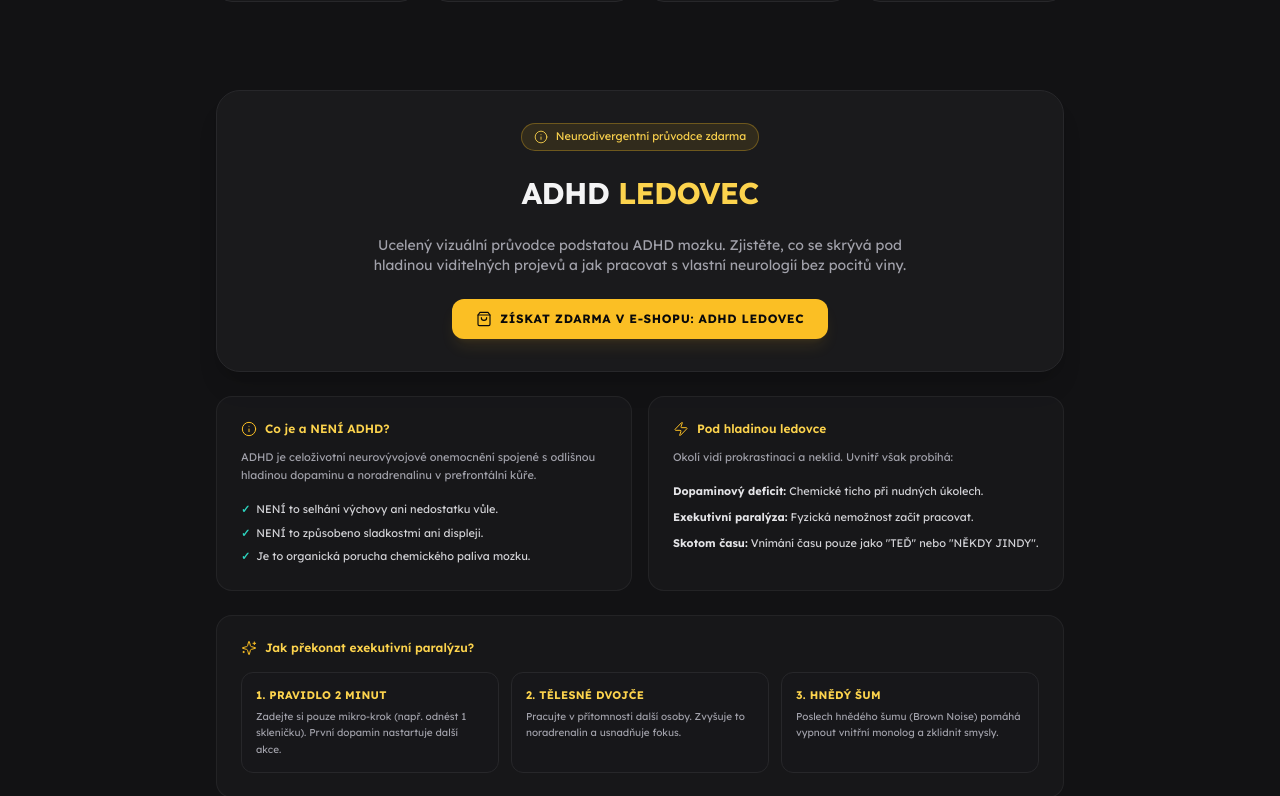
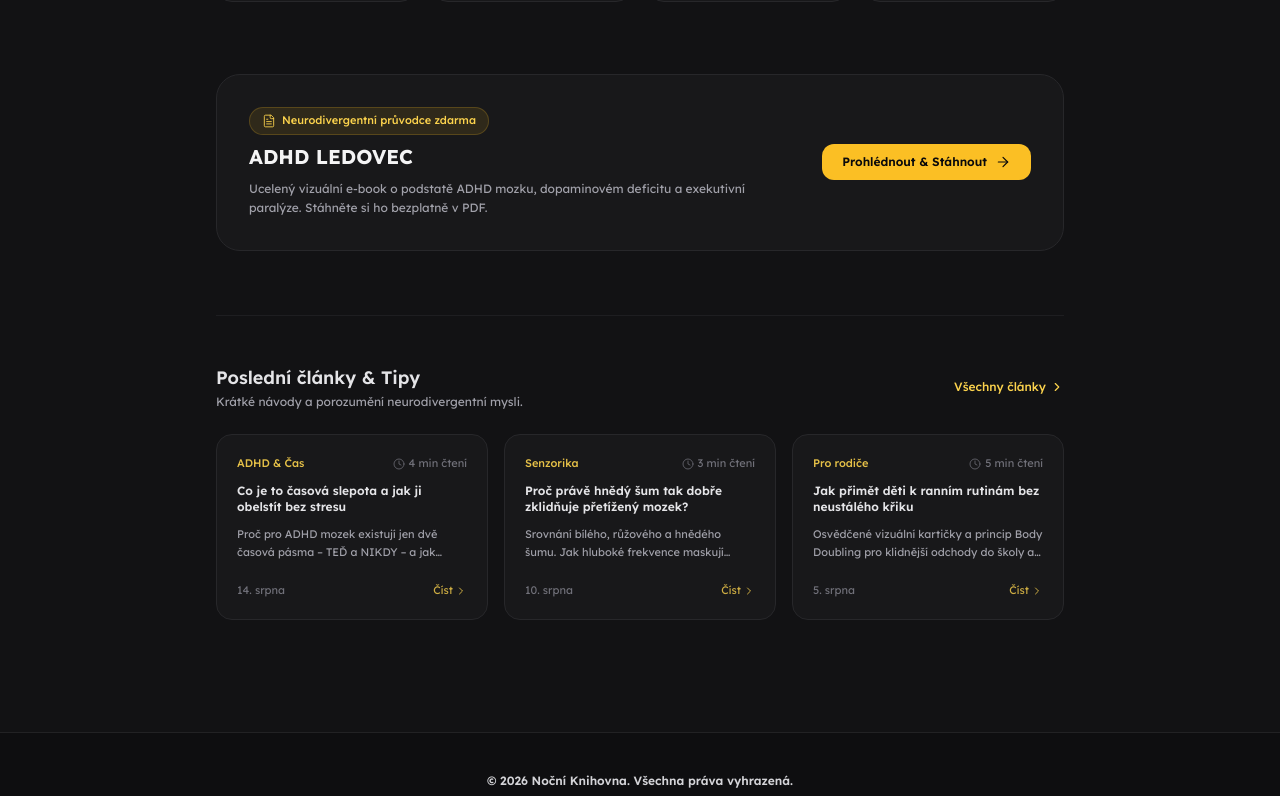
Before and after one commit to onlinejitka/ADHden, a Next.js app: page / in a window 1280 px wide. Shown: the part 868-1664 px from the top of the page. Built offline with nearby package versions, Linux system fonts and the light colour scheme.

Commit message:
Update page.tsx

```diff
--- a/app/page.tsx
+++ b/app/page.tsx
@@ -12,9 +12,7 @@ import {
   CheckCircle2,
   Clock,
   ChevronRight,
-  Info,
-  ShoppingBag,
-  Zap
+  FileText
 } from "lucide-react";
 
 export default function LandingPage() {
@@ -218,120 +216,32 @@ export default function LandingPage() {
             </div>
           </section>
 
-          {/* SEKCE: ADHD LEDOVEC (Průvodce zdarma) */}
-          <section className="space-y-6 pt-6">
-            <div className="p-8 bg-zinc-800/40 border border-zinc-800 rounded-3xl text-center space-y-6 shadow-xl">
-              <div className="inline-flex items-center gap-2 px-3 py-1 rounded-full bg-amber-400/10 border border-amber-400/30 text-[11px] text-amber-300">
-                <Info className="w-3.5 h-3.5" strokeWidth={1.5} />
-                <span>Neurodivergentní průvodce zdarma</span>
-              </div>
-
-              <h2 className="text-2xl sm:text-3xl font-bold tracking-tight text-zinc-100">
-                ADHD <span className="text-amber-300">LEDOVEC</span>
-              </h2>
-
-              <p className="text-xs sm:text-sm text-zinc-400 max-w-xl mx-auto leading-relaxed">
-                Ucelený vizuální průvodce podstatou ADHD mozku. Zjistěte, co se skrývá pod hladinou viditelných projevů a jak pracovat s vlastní neurologií bez pocitů viny.
-              </p>
-
-              <div>
-                <a
-                  href="https://eshop.adhden.cz"
-                  target="_blank"
-                  rel="noopener noreferrer"
-                  className="inline-flex items-center justify-center gap-2 bg-amber-400 hover:bg-amber-300 text-zinc-950 font-bold px-6 py-3 rounded-xl text-xs uppercase tracking-wider transition active:scale-95 shadow-lg shadow-amber-400/10"
-                >
-                  <ShoppingBag className="w-4 h-4" strokeWidth={1.75} />
-                  <span>Získat zdarma v e-shopu: ADHD Ledovec</span>
-                </a>
-              </div>
-            </div>
-
-            {/* KARTY LEDOVCE */}
-            <div className="grid grid-cols-1 md:grid-cols-2 gap-4">
-              {/* Karta 1 */}
-              <div className="p-6 bg-zinc-800/30 border border-zinc-800/80 rounded-2xl space-y-3">
-                <h3 className="text-xs font-semibold text-amber-300 flex items-center gap-2">
-                  <Info className="w-4 h-4 text-amber-400" strokeWidth={1.5} />
-                  Co je a NENÍ ADHD?
-                </h3>
-                <p className="text-[11px] text-zinc-400 leading-relaxed">
-                  ADHD je celoživotní neurovývojové onemocnění spojené s odlišnou hladinou dopaminu a noradrenalinu v prefrontální kůře.
-                </p>
-                <ul className="text-[11px] space-y-1.5 text-zinc-300 pt-1">
-                  <li className="flex items-start gap-1.5">
-                    <span className="text-teal-400 font-bold">✓</span>
-                    <span>NENÍ to selhání výchovy ani nedostatku vůle.</span>
-                  </li>
-                  <li className="flex items-start gap-1.5">
-                    <span className="text-teal-400 font-bold">✓</span>
-                    <span>NENÍ to způsobeno sladkostmi ani displeji.</span>
-                  </li>
-                  <li className="flex items-start gap-1.5">
-                    <span className="text-teal-400 font-bold">✓</span>
-                    <span>Je to organická porucha chemického paliva mozku.</span>
-                  </li>
-                </ul>
-              </div>
-
-              {/* Karta 2 */}
-              <div className="p-6 bg-zinc-800/30 border border-zinc-800/80 rounded-2xl space-y-3">
-                <h3 className="text-xs font-semibold text-amber-300 flex items-center gap-2">
-                  <Zap className="w-4 h-4 text-amber-400" strokeWidth={1.5} />
-                  Pod hladinou ledovce
-                </h3>
-                <p className="text-[11px] text-zinc-400 leading-relaxed">
-                  Okolí vidí prokrastinaci a neklid. Uvnitř však probíhá:
-                </p>
-                <ul className="text-[11px] space-y-2 text-zinc-300 pt-1">
-                  <li>
-                    <b className="text-zinc-200">Dopaminový deficit:</b> Chemické ticho při nudných úkolech.
-                  </li>
-                  <li>
-                    <b className="text-zinc-200">Exekutivní paralýza:</b> Fyzická nemožnost začít pracovat.
-                  </li>
-                  <li>
-                    <b className="text-zinc-200">Skotom času:</b> Vnímání času pouze jako "TEĎ" nebo "NĚKDY JINDY".
-                  </li>
-                </ul>
-              </div>
-            </div>
-
-            {/* Karta 3: Překonání paralýzy */}
-            <div className="p-6 bg-zinc-800/30 border border-zinc-800/80 rounded-2xl space-y-4">
-              <h3 className="text-xs font-semibold text-amber-300 flex items-center gap-2">
-                <Sparkles className="w-4 h-4 text-amber-400" strokeWidth={1.5} />
-                Jak překonat exekutivní paralýzu?
-              </h3>
-              <div className="grid grid-cols-1 sm:grid-cols-3 gap-3">
-                <div className="p-3.5 bg-zinc-900/60 border border-zinc-800 rounded-xl space-y-1">
-                  <div className="text-[11px] font-bold text-amber-300 uppercase tracking-wide">
-                    1. Pravidlo 2 minut
-                  </div>
-                  <p className="text-[10px] text-zinc-400 leading-relaxed">
-                    Zadejte si pouze mikro-krok (např. odnést 1 skleničku). První dopamin nastartuje další akce.
+          {/* ELEGANTNÍ UPOUTÁVKA NA PRŮVODCE ZDARMA */}
+          <section className="pt-2">
+            <Link
+              href="/adhd-ledovec"
+              className="group block p-6 sm:p-8 bg-zinc-800/30 hover:bg-zinc-800/50 border border-zinc-800 hover:border-amber-400/40 rounded-3xl transition-all"
+            >
+              <div className="flex flex-col sm:flex-row items-center justify-between gap-6">
+                <div className="space-y-2 text-center sm:text-left">
+                  <span className="inline-flex items-center gap-1.5 px-3 py-1 rounded-full bg-amber-400/10 text-amber-300 text-[11px] font-medium border border-amber-400/20">
+                    <FileText className="w-3.5 h-3.5" strokeWidth={1.5} />
+                    <span>Neurodivergentní průvodce zdarma</span>
+                  </span>
+                  <h3 className="text-lg sm:text-xl font-bold text-zinc-100 group-hover:text-amber-300 transition">
+                    ADHD LEDOVEC
+                  </h3>
+                  <p className="text-xs text-zinc-400 max-w-lg leading-relaxed">
+                    Ucelený vizuální e-book o podstatě ADHD mozku, dopaminovém deficitu a exekutivní paralýze. Stáhněte si ho bezplatně v PDF.
                   </p>
                 </div>
 
-                <div className="p-3.5 bg-zinc-900/60 border border-zinc-800 rounded-xl space-y-1">
-                  <div className="text-[11px] font-bold text-amber-300 uppercase tracking-wide">
-                    2. Tělesné dvojče
-                  </div>
-                  <p className="text-[10px] text-zinc-400 leading-relaxed">
-                    Pracujte v přítomnosti další osoby. Zvyšuje to noradrenalin a usnadňuje fokus.
-                  </p>
-                </div>
-
-                <div className="p-3.5 bg-zinc-900/60 border border-zinc-800 rounded-xl space-y-1">
-                  <div className="text-[11px] font-bold text-amber-300 uppercase tracking-wide">
-                    3. Hnědý šum
-                  </div>
-                  <p className="text-[10px] text-zinc-400 leading-relaxed">
-                    Poslech hnědého šumu (Brown Noise) pomáhá vypnout vnitřní monolog a zklidnit smysly.
-                  </p>
+                <div className="flex-shrink-0 bg-amber-400 group-hover:bg-amber-300 text-zinc-950 font-semibold px-5 py-2.5 rounded-xl text-xs flex items-center gap-2 transition">
+                  <span>Prohlédnout & Stáhnout</span>
+                  <ArrowRight className="w-4 h-4" strokeWidth={1.75} />
                 </div>
               </div>
-            </div>
+            </Link>
           </section>
 
           {/* Sekce Magazínu */}
@@ -395,11 +305,10 @@ export default function LandingPage() {
         </main>
       </div>
 
-      {/* ZÁPATÍ (FOOTER) PODLE VZORU */}
+      {/* ZÁPATÍ (FOOTER) */}
       <footer className="border-t border-zinc-800/80 bg-[#0e0e10] pt-10 pb-8 mt-12 text-xs text-zinc-400">
         <div className="max-w-4xl mx-auto px-6 space-y-6 text-center sm:text-left">
 
-          {/* Autorské prohlášení */}
           <div className="space-y-1.5 text-center text-zinc-400 max-w-2xl mx-auto">
             <p className="font-semibold text-zinc-300">
               © 2026 Noční Knihovna. Všechna práva vyhrazená.
@@ -411,7 +320,6 @@ export default function LandingPage() {
 
           <div className="border-t border-zinc-800/60 pt-6 flex flex-col sm:flex-row items-center justify-between gap-4">
 
-            {/* Provozovatel */}
             <div className="space-y-0.5 text-center sm:text-left">
               <p className="font-bold text-zinc-200">
                 Provozovatel: Jitka Pekárková
@@ -424,7 +332,6 @@ export default function LandingPage() {
               </p>
             </div>
 
-            {/* Odkazy */}
             <div className="flex flex-wrap items-center justify-center gap-4 text-xs font-medium">
               <Link href="/o-autorce" className="text-amber-300 hover:underline">
                 O autorce
```
